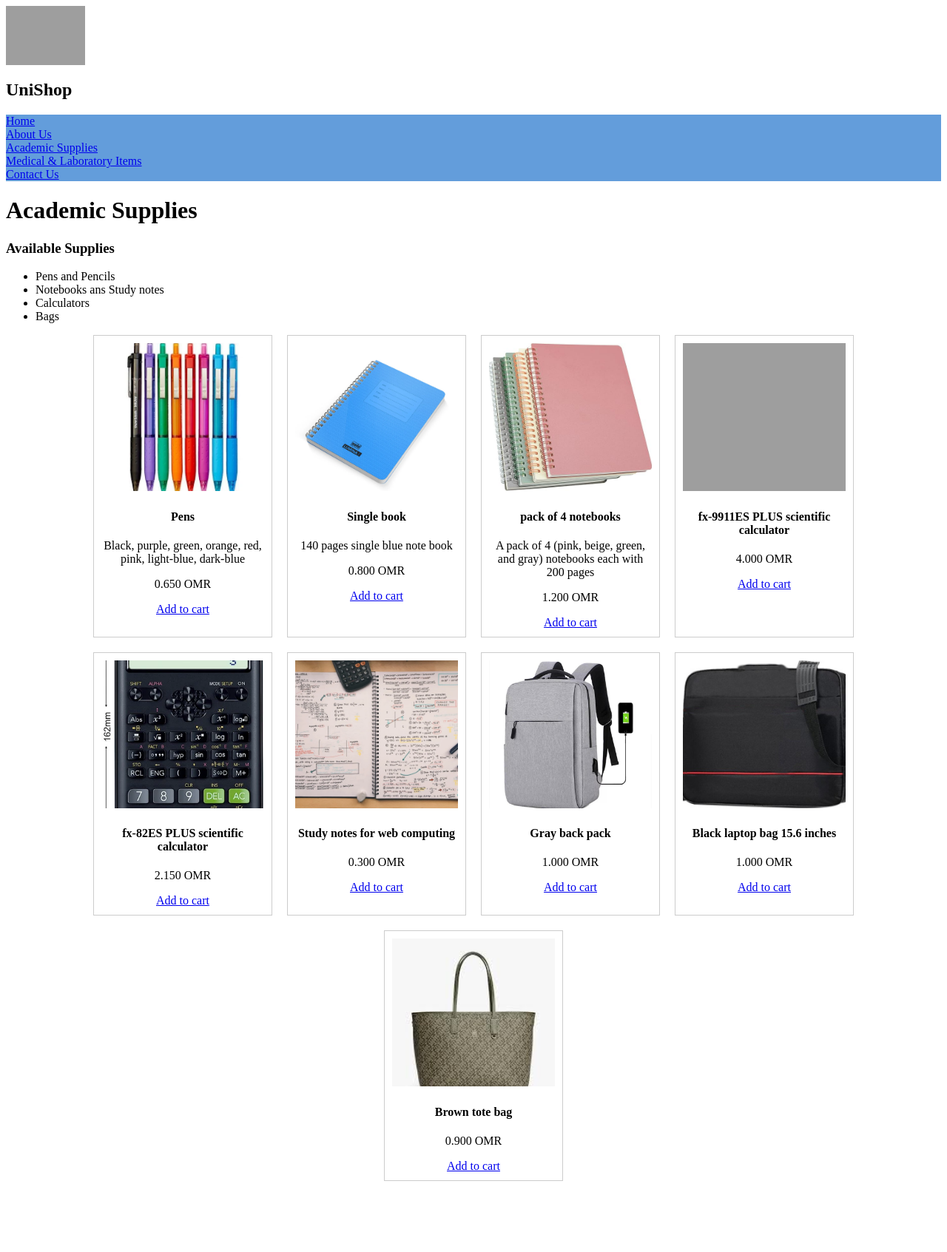
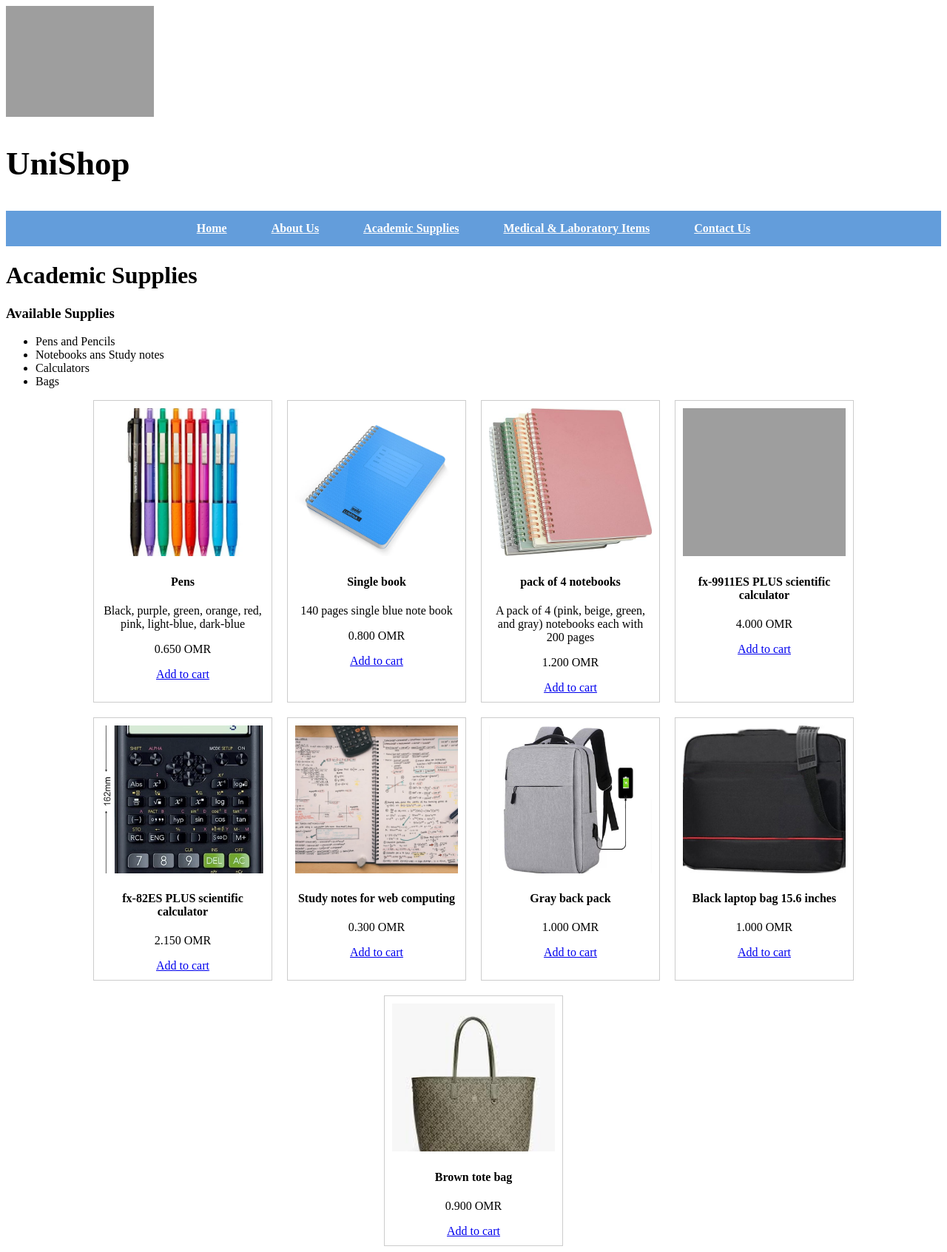
Before and after one commit to FatemaAl-hadhrami/COMP3700-UniShop-Project, a PHP site: page /academic_supplies.html in a window 1280 px wide. Shown: the whole page at 74% size. Before the commit the page ends 1597 px from the top, so only its background shows below. Run offline with PHP 8.4, Linux system fonts and the light colour scheme; grey boxes are pictures that could not be loaded.

Commit message:
Update style.css

```diff
--- a/style.css
+++ b/style.css
@@ -1,8 +1,8 @@
 .logo{background-image:url("images/logo.jpeg");
-    background-size: contain;
+    background-size: cover;
     background-repeat: no-repeat;
     width: 200px;
-    height: 80px}
+    height: 150px;}
     .navbar{
         background-color: rgb(99, 157, 219);
     }
@@ -24,3 +24,31 @@
     height:200px;
     object-fit: cover;
 }
+.header-container{
+    display: flex;
+    align-items: center;
+    justify-content: space-between;
+    padding: 10px;
+}
+
+.navbar{
+    display: flex;
+     justify-content: center;
+    gap: 30px;
+    background-color: rgb(99, 157, 219);
+    padding: 15px;
+}
+
+.navbar a{
+
+    color: white;
+    font-weight: bold;
+}
+
+.navbar a:hover{
+    color:rgb(39, 45, 134);
+}
+.brand-name{
+    width:300px;
+    font-size: 45px;
+}
```
